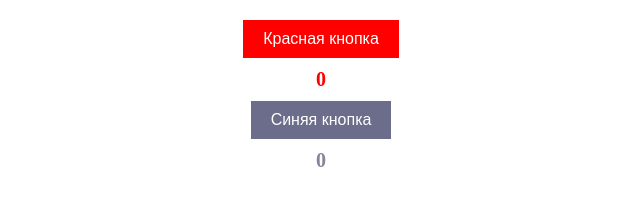
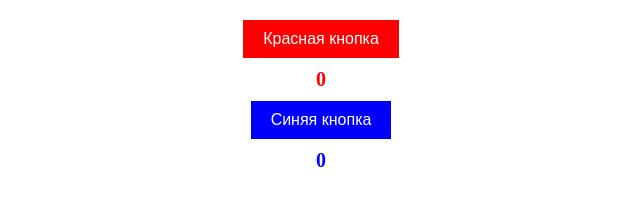
Before and after one commit to zaebalsya1/devops, a website: page index.html in a window 1280 px wide. Shown: the whole page, without its empty margins (319-959 px from the left). Drawn offline with Linux system fonts and the light colour scheme.

Commit message:
fixed actions v13

```diff
--- a/style.css
+++ b/style.css
@@ -20,7 +20,7 @@ button {
 }
 
 #blueButton {
-  background-color: rgb(108, 108, 139);
+  background-color: rgb(0, 0, 255);
 }
 
 #redCounter, #blueCounter {
@@ -33,5 +33,5 @@ button {
 }
 
 #blueCounter {
-  color: rgb(132, 132, 151);
+  color: rgb(0, 0, 255);
 }
```
